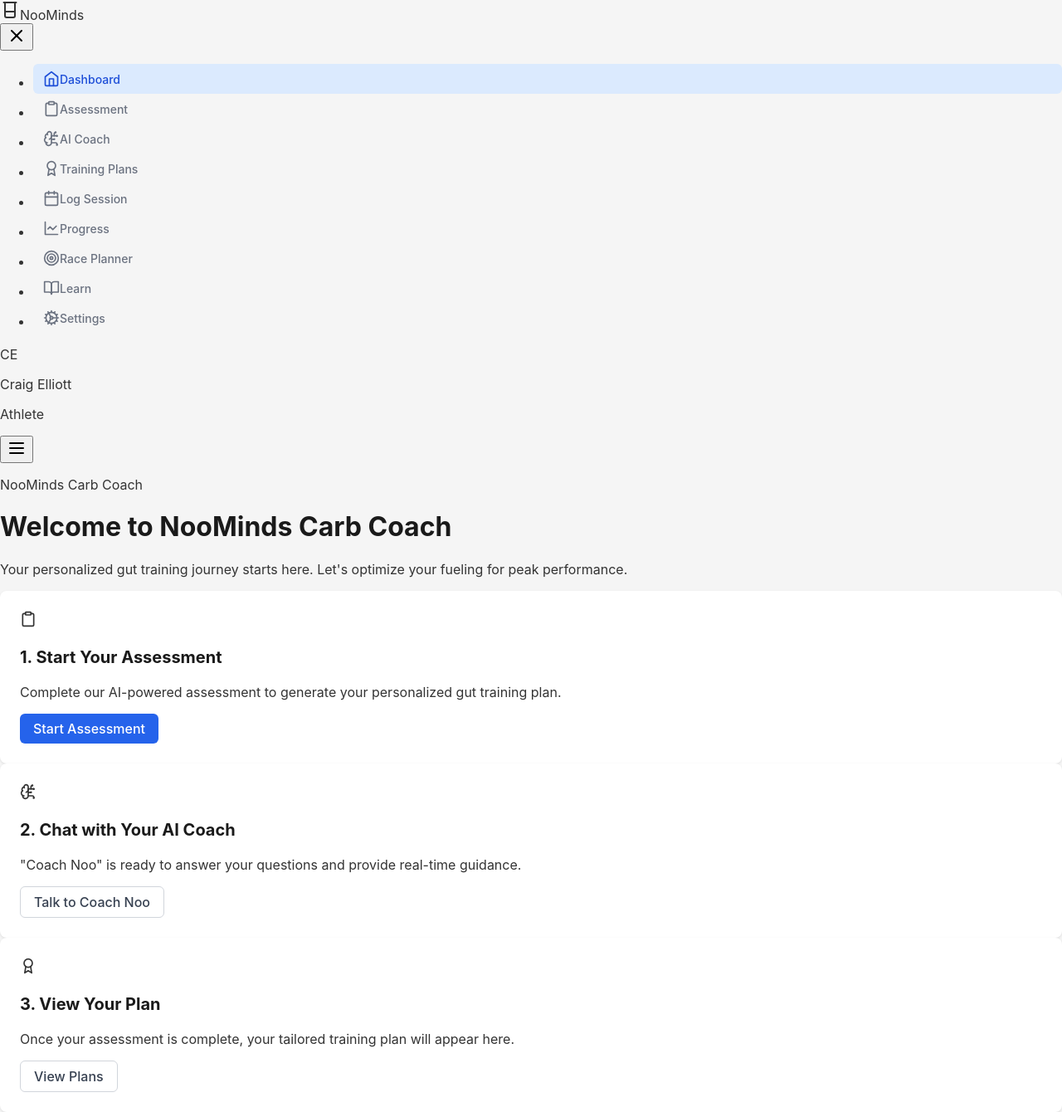
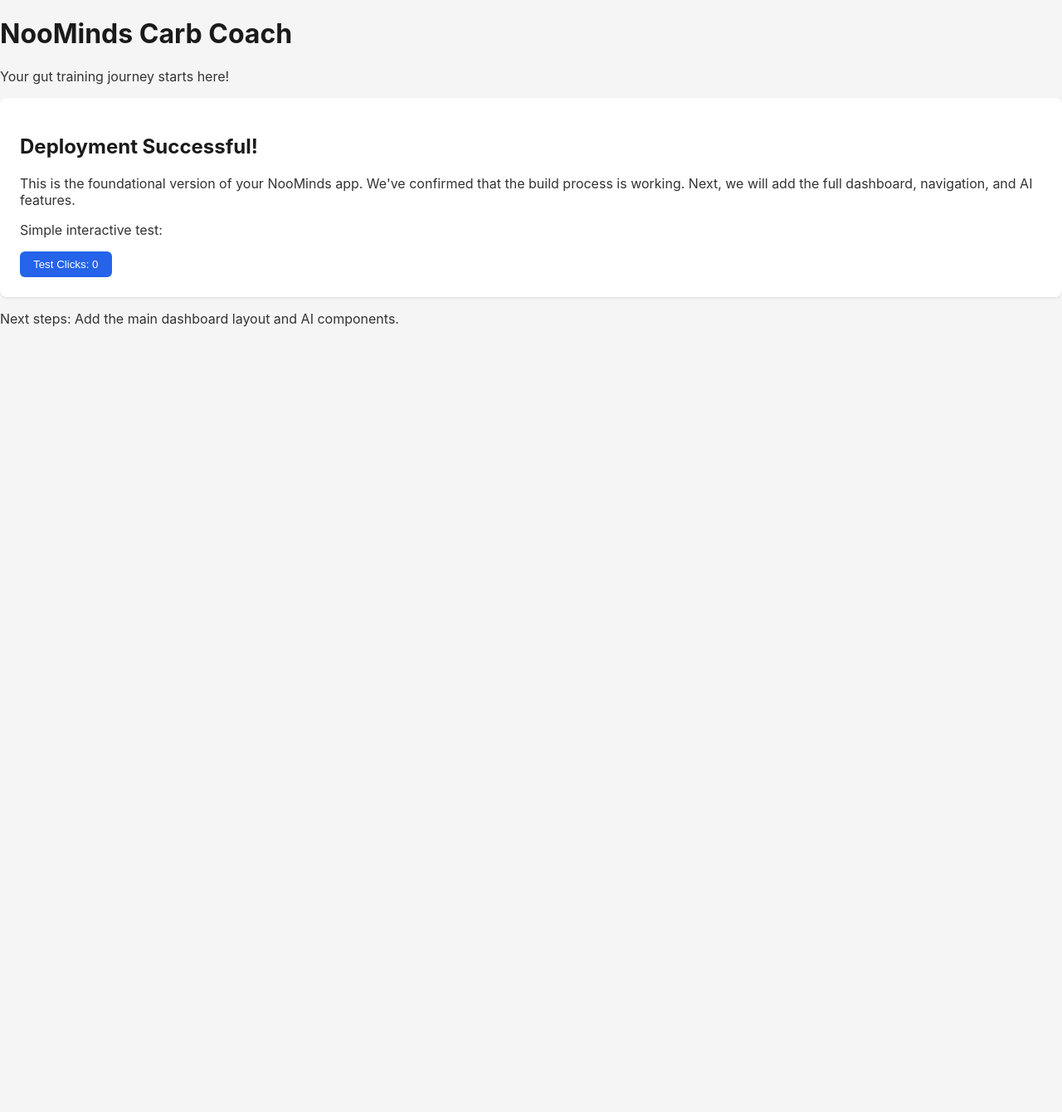
Before and after one commit to NooMinds/noominds-carb-coach, a React (Vite) app: page / in a window 1280 px wide. Before the commit this address led to /dashboard. Shown: the whole page at 83% size. After the commit the page ends 800 px from the top, so only its background shows below. Built offline with nearby package versions, Linux system fonts and the light colour scheme.

Commit message:
Update App.tsx

```diff
--- a/src/App.tsx
+++ b/src/App.tsx
@@ -1,245 +1,59 @@
-import React, { useState, Suspense, lazy } from 'react';
-import { Routes, Route, Navigate, useLocation, NavLink } from 'react-router-dom';
-import {
-  Menu,
-  X,
-  Home,
-  LineChart,
-  Calendar,
-  BookOpen,
-  Cog,
-  Award,
-  Clipboard,
-  Beaker,
-  Target,
-  BrainCircuit,
-  User,
-} from 'lucide-react';
-
-// Lazy load the heavy components for better initial load performance
-const SmartAssessment = lazy(() => import('./components/SmartAssessment'));
-const AICoach = lazy(() => import('./components/AICoach'));
+import React, { useState } from 'react';
+import './index.css'; // Make sure our styles are imported
 
 /**
- * NooMinds Carb Coach - Main App Component
+ * NooMinds Carb Coach - Simple App Component
  *
- * This component sets up the routing and the main layout for the application.
- * It includes a responsive sidebar navigation, a header, and renders the
- * content for each page based on the current URL.
+ * This is a simplified, self-contained version of the App to ensure the
+ * build and deployment process is working correctly. It does not use
+ * React Router or import other complex components.
  */
-
-// ============================================================================
-// Placeholder Page Components
-// ============================================================================
-
-const Dashboard = () => (
-  <div className="animate-fade-in space-y-8">
-    <div>
-      <h1 className="text-3xl font-bold text-primary-800 mb-2">Welcome to NooMinds Carb Coach</h1>
-      <p className="text-neutral-600">Your personalized gut training journey starts here. Let's optimize your fueling for peak performance.</p>
-    </div>
-
-    <div className="grid grid-cols-1 md:grid-cols-2 lg:grid-cols-3 gap-6">
-      <div className="card card-hover">
-        <div className="flex items-center mb-3">
-          <Clipboard size={20} className="text-primary-600 mr-2" />
-          <h3 className="text-xl font-semibold">1. Start Your Assessment</h3>
-        </div>
-        <p className="text-neutral-600 mb-4">Complete our AI-powered assessment to generate your personalized gut training plan.</p>
-        <NavLink to="/assessment" className="btn btn-primary w-full">Start Assessment</NavLink>
-      </div>
-      <div className="card card-hover">
-        <div className="flex items-center mb-3">
-          <BrainCircuit size={20} className="text-primary-600 mr-2" />
-          <h3 className="text-xl font-semibold">2. Chat with Your AI Coach</h3>
-        </div>
-        <p className="text-neutral-600 mb-4">"Coach Noo" is ready to answer your questions and provide real-time guidance.</p>
-        <NavLink to="/coach" className="btn btn-outline w-full">Talk to Coach Noo</NavLink>
-      </div>
-      <div className="card card-hover">
-        <div className="flex items-center mb-3">
-          <Award size={20} className="text-primary-600 mr-2" />
-          <h3 className="text-xl font-semibold">3. View Your Plan</h3>
-        </div>
-        <p className="text-neutral-600 mb-4">Once your assessment is complete, your tailored training plan will appear here.</p>
-        <NavLink to="/plans" className="btn btn-outline w-full cursor-not-allowed opacity-50">View Plans</NavLink>
-      </div>
-    </div>
-  </div>
-);
-
-const AssessmentPage = () => (
-  <div className="animate-fade-in">
-    <Suspense fallback={<LoadingSpinner text="Loading Smart Assessment..." />}>
-      <SmartAssessment />
-    </Suspense>
-  </div>
-);
-
-const CoachPage = () => (
-  <div className="animate-fade-in h-[calc(100vh-10rem)]">
-    <Suspense fallback={<LoadingSpinner text="Waking up Coach Noo..." />}>
-      <AICoach />
-    </Suspense>
-  </div>
-);
-
-const PlaceholderPage = ({ title, description, buttonText }: { title: string, description: string, buttonText: string }) => (
-  <div className="animate-fade-in">
-    <h1 className="text-3xl font-bold text-primary-800 mb-6">{title}</h1>
-    <div className="card max-w-4xl text-center mx-auto">
-      <h2 className="text-2xl font-semibold mb-4">Coming Soon!</h2>
-      <p className="text-neutral-600 mb-6">{description}</p>
-      <div className="bg-neutral-100 rounded-lg p-8">
-        <p className="text-neutral-500 italic">This section is under construction.</p>
-      </div>
-      <button className="btn btn-primary mt-6">{buttonText}</button>
-    </div>
-  </div>
-);
-
-const LoadingSpinner = ({ text }: { text: string }) => (
-  <div className="flex flex-col items-center justify-center h-full min-h-[300px]">
-    <div className="w-12 h-12 border-4 border-primary-200 border-t-primary-600 rounded-full animate-spin mb-4"></div>
-    <p className="text-primary-700">{text}</p>
-  </div>
-);
-
-
-// ============================================================================
-// Main Layout Component
-// ============================================================================
-
-const Layout = ({ children }: { children: React.ReactNode }) => {
-  const [sidebarOpen, setSidebarOpen] = useState(false);
-
-  const navItems = [
-    { path: "/dashboard", name: "Dashboard", icon: <Home size={20} /> },
-    { path: "/assessment", name: "Assessment", icon: <Clipboard size={20} /> },
-    { path: "/coach", name: "AI Coach", icon: <BrainCircuit size={20} /> },
-    { path: "/plans", name: "Training Plans", icon: <Award size={20} /> },
-    { path: "/sessions", name: "Log Session", icon: <Calendar size={20} /> },
-    { path: "/progress", name: "Progress", icon: <LineChart size={20} /> },
-    { path: "/race-planner", name: "Race Planner", icon: <Target size={20} /> },
-    { path: "/learn", name: "Learn", icon: <BookOpen size={20} /> },
-    { path: "/settings", name: "Settings", icon: <Cog size={20} /> },
-  ];
+function App() {
+  const [count, setCount] = useState(0);
 
   return (
-    <div className="flex h-screen bg-neutral-100">
-      {/* Mobile sidebar backdrop */}
-      {sidebarOpen && (
-        <div
-          className="fixed inset-0 z-20 bg-black bg-opacity-50 lg:hidden"
-          onClick={() => setSidebarOpen(false)}
-        />
-      )}
+    <div className="min-h-screen bg-gray-100 flex flex-col items-center justify-center p-4">
+      <div className="w-full max-w-2xl mx-auto">
 
-      {/* Sidebar */}
-      <aside
-        className={`fixed inset-y-0 left-0 z-30 w-64 transform bg-white shadow-lg transition-transform duration-300 ease-in-out lg:translate-x-0 lg:static lg:inset-0
-          ${sidebarOpen ? 'translate-x-0' : '-translate-x-full'}`}
-      >
-        <div className="flex h-full flex-col overflow-y-auto">
-          <div className="flex items-center justify-between px-6 py-4 border-b border-neutral-200">
-            <div className="flex items-center">
-              <Beaker className="h-8 w-8 text-primary-600" />
-              <span className="ml-2 text-xl font-bold text-neutral-800">NooMinds</span>
-            </div>
+        {/* Header Section */}
+        <div className="text-center mb-8">
+          <h1 className="text-4xl font-bold text-blue-600">
+            NooMinds Carb Coach
+          </h1>
+          <p className="mt-2 text-lg text-gray-600">
+            Your gut training journey starts here!
+          </p>
+        </div>
+
+        {/* Main Content Card */}
+        <div className="card text-center">
+          <h2 className="text-2xl font-semibold mb-4">
+            Deployment Successful!
+          </h2>
+          <p className="text-gray-700 mb-6">
+            This is the foundational version of your NooMinds app. We've confirmed that the build process is working. Next, we will add the full dashboard, navigation, and AI features.
+          </p>
+
+          {/* Interactive Test Element */}
+          <div className="bg-gray-100 p-4 rounded-lg">
+            <p className="mb-3">Simple interactive test:</p>
             <button
-              onClick={() => setSidebarOpen(false)}
-              className="rounded-md p-1 text-neutral-500 hover:bg-neutral-100 lg:hidden"
+              className="btn btn-primary"
+              onClick={() => setCount((c) => c + 1)}
             >
-              <X size={24} />
+              Test Clicks: {count}
             </button>
           </div>
+        </div>
 
-          <nav className="flex-1 px-4 py-6">
-            <ul className="space-y-1">
-              {navItems.map((item) => (
-                <li key={item.path}>
-                  <NavLink
-                    to={item.path}
-                    className={({ isActive }) =>
-                      `nav-link ${isActive ? 'nav-link-active' : 'nav-link-inactive'}`
-                    }
-                    onClick={() => {
-                      if (window.innerWidth < 1024) setSidebarOpen(false);
-                    }}
-                  >
-                    {item.icon}
-                    <span className="ml-3">{item.name}</span>
-                  </NavLink>
-                </li>
-              ))}
-            </ul>
-          </nav>
+        {/* Footer Message */}
+        <div className="text-center mt-6 text-sm text-gray-500">
+          <p>Next steps: Add the main dashboard layout and AI components.</p>
+        </div>
 
-          <div className="border-t border-neutral-200 p-4">
-            <div className="flex items-center">
-              <div className="h-10 w-10 rounded-full bg-primary-600 text-white flex items-center justify-center font-bold">
-                CE
-              </div>
-              <div className="ml-3">
-                <p className="text-sm font-medium text-neutral-900">Craig Elliott</p>
-                <p className="text-xs text-neutral-500">Athlete</p>
-              </div>
-            </div>
-          </div>
-        </div>
-      </aside>
-
-      {/* Main content */}
-      <div className="flex flex-1 flex-col overflow-hidden">
-        <header className="bg-white shadow-sm z-10">
-          <div className="flex h-16 items-center justify-between px-4 sm:px-6">
-            <button
-              onClick={() => setSidebarOpen(true)}
-              className="rounded-md p-2 text-neutral-500 hover:bg-neutral-100 lg:hidden"
-            >
-              <Menu size={24} />
-            </button>
-            <div className="flex-1"></div> {/* Spacer */}
-            <div className="flex items-center">
-              <p className="text-sm font-medium text-neutral-700 hidden sm:block">
-                NooMinds Carb Coach
-              </p>
-            </div>
-          </div>
-        </header>
-
-        <main className="flex-1 overflow-y-auto p-4 sm:p-6 md:p-8">
-          {children}
-        </main>
       </div>
     </div>
   );
-};
-
-// ============================================================================
-// Main App Component with Routing
-// ============================================================================
-
-const App: React.FC = () => {
-  return (
-    <Layout>
-      <Routes>
-        <Route path="/dashboard" element={<Dashboard />} />
-        <Route path="/assessment" element={<AssessmentPage />} />
-        <Route path="/coach" element={<CoachPage />} />
-        <Route path="/plans" element={<PlaceholderPage title="Training Plans" description="Create and manage your gut training plans here. Each plan will progressively increase your carbohydrate intake to reach your target goals." buttonText="Create New Plan" />} />
-        <Route path="/sessions" element={<PlaceholderPage title="Training Sessions" description="Log and track your training sessions here. Record your nutrition intake, any GI symptoms, and performance metrics." buttonText="Log New Session" />} />
-        <Route path="/progress" element={<PlaceholderPage title="Progress Tracking" description="Track your progress towards your carbohydrate intake goals and monitor the frequency and severity of GI symptoms over time." buttonText="View Progress" />} />
-        <Route path="/race-planner" element={<PlaceholderPage title="Race Day Planner" description="Create detailed nutrition and hydration plans for your upcoming races. Include timing, specific products, and contingency plans." buttonText="Create Race Plan" />} />
-        <Route path="/learn" element={<PlaceholderPage title="Educational Resources" description="Learn the science behind gut training, carbohydrate metabolism, hydration, and more." buttonText="Browse Articles" />} />
-        <Route path="/settings" element={<PlaceholderPage title="Settings" description="Manage your profile, preferences, and account settings here." buttonText="Edit Profile" />} />
-
-        {/* Default and fallback routes */}
-        <Route path="/" element={<Navigate replace to="/dashboard" />} />
-        <Route path="*" element={<Navigate replace to="/dashboard" />} />
-      </Routes>
-    </Layout>
-  );
-};
+}
 
 export default App;
```
